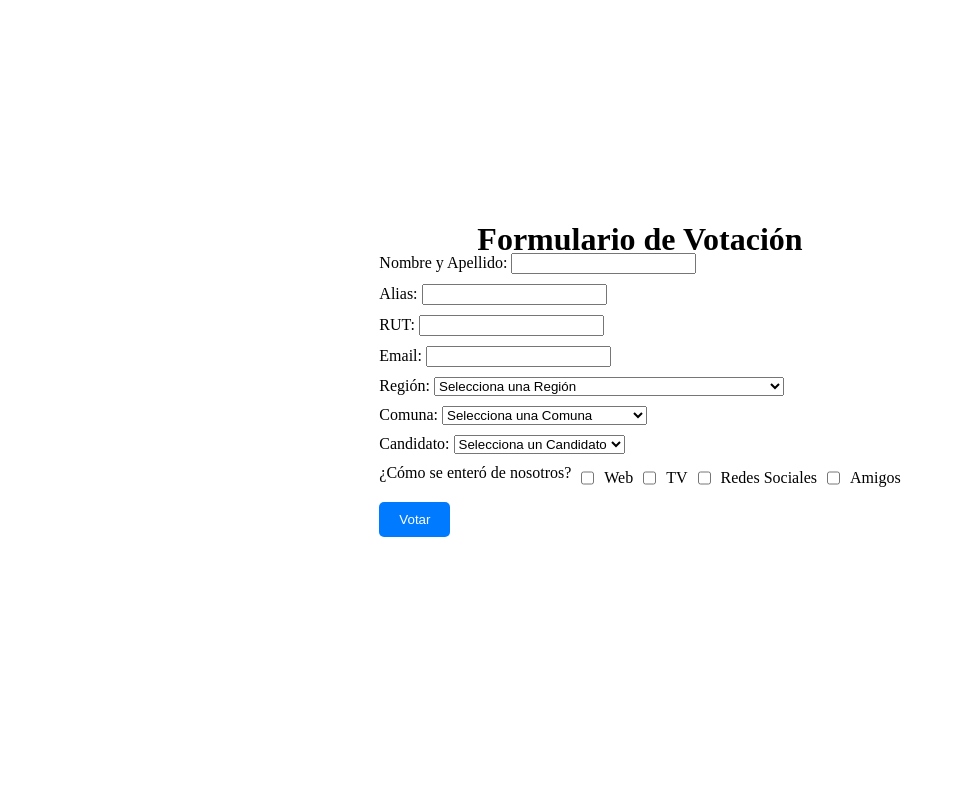
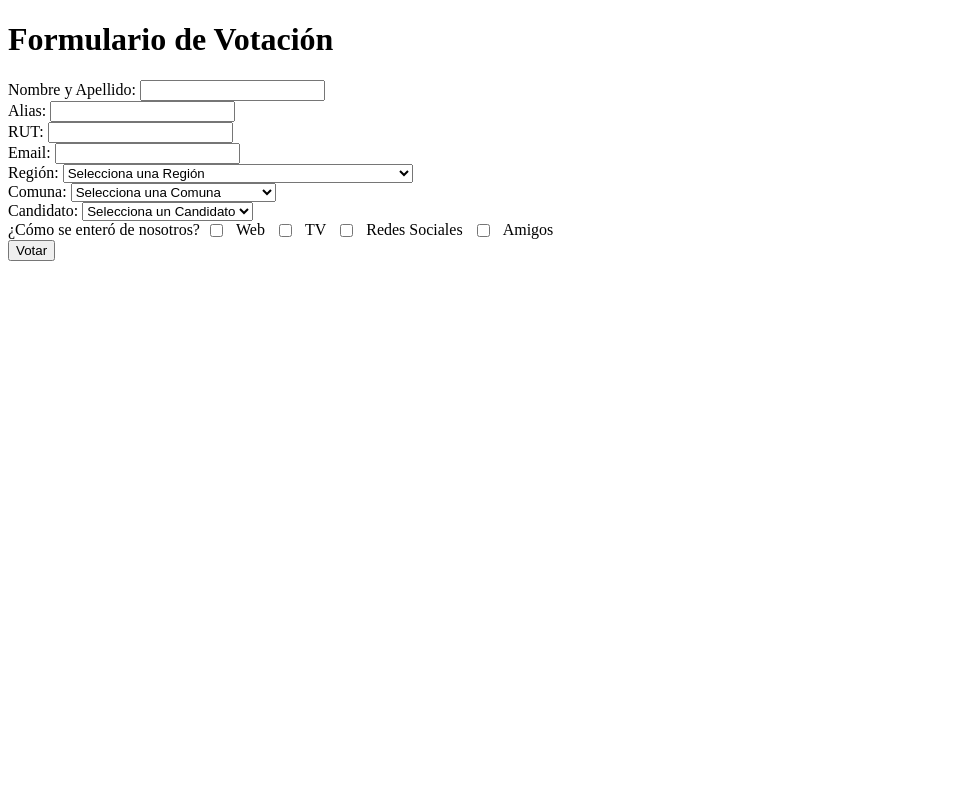
Before and after one commit to nikorasu96/Formulario, a PHP site: page / in a window 1280 px wide. Shown: the whole page, without its empty margins (0-956 px from the left). Run offline with PHP 8.4, Linux system fonts and the light colour scheme; data comes from the database, SQL or seed files in the repository; data that the repository does not hold is empty.

Commit message:
Sin Estilo

```diff
--- a/index.php
+++ b/index.php
@@ -40,57 +40,6 @@ $comunas = $stmt_comunas->fetchAll();
             });
         });
     </script>
-
-    <style>
-        body {
-            display: flex;
-            justify-content: center;
-            align-items: center;
-            height: 100vh;
-            margin: 0;
-        }
-
-
-
-        div h1 {
-            position: absolute;
-            top: 50%;
-            left: 50%;
-            transform: translate(-50%, -50%);
-            height: 50vh;
-        }
-
-
-
-        label,
-        input,
-        select {
-
-            margin-bottom: 10px;
-        }
-
-        .checkbox-group {
-            display: flex;
-            gap: 10px;
-            align-items: center;
-            /* Alinea los elementos verticalmente */
-        }
-
-        input[type="checkbox"] {
-            margin: 0;
-        }
-
-        input[type="submit"] {
-            background-color: #007bff;
-            color: #fff;
-            padding: 10px 20px;
-            border: none;
-            border-radius: 5px;
-            cursor: pointer;
-            margin-top: 10px;
-        }
-    </style>
-
 </head>
 
 <body>
```
